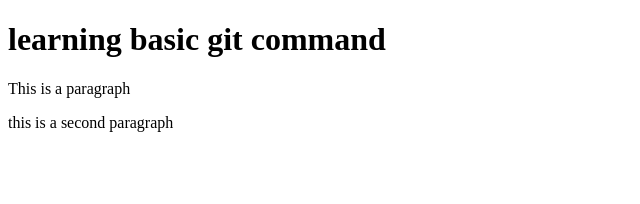
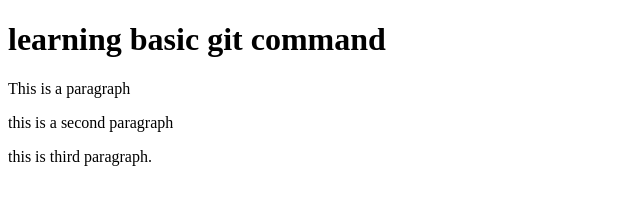
Before and after one commit to guggutor128/port, a website: page index.html in a window 1280 px wide. Shown: the whole page, without its empty margins (0-640 px from the left). Drawn offline with Linux system fonts and the light colour scheme.

Commit message:
forth commit

```diff
--- a/index.html
+++ b/index.html
@@ -7,6 +7,7 @@
     <h1>learning basic git command</h1>
     <p>This is a paragraph</p>
     <p>this is a second paragraph</p>
+    <p>this is third paragraph.</p>
 </body>
 
 </html>
```
Also changed, not shown: package.json (added, +24 -0 lines), 2 other files.
